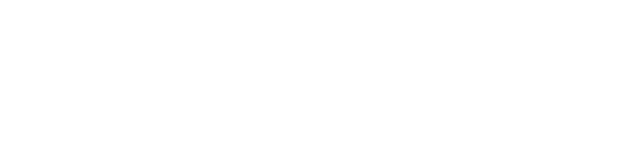
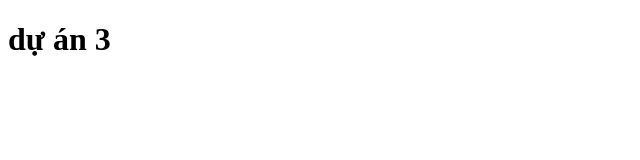
Before and after one commit to namngouet/D-n-3, a plain HTML site: page index.html in a window 1280 px wide. Shown: the whole page, without its empty margins (0-640 px from the left). Drawn offline with Linux system fonts and the light colour scheme.

Commit message:
2nd commit

```diff
--- a/index.html
+++ b/index.html
@@ -5,5 +5,7 @@
     <meta name="viewport" content="width=device-width, initial-scale=1.0" />
     <title>Dự Án 3</title>
   </head>
-  <body></body>
+  <body>
+    <h1>dự án 3</h1>
+  </body>
 </html>
```
